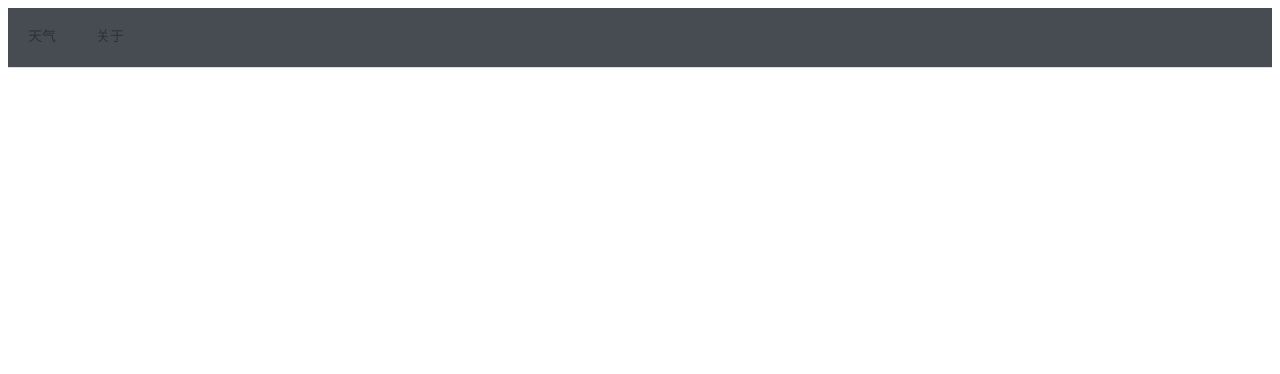
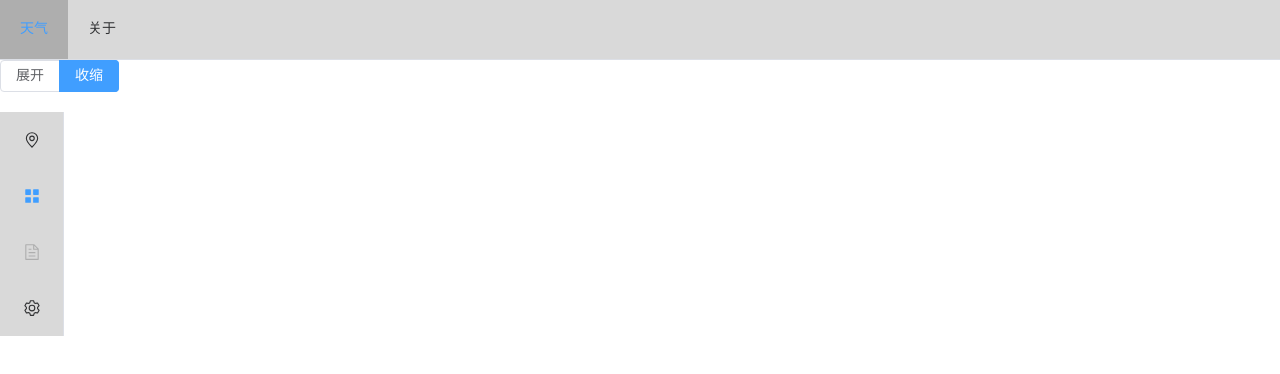
Before and after one commit to thornboo/geek-new-tab, a Vue app: page / in a window 1280 px wide. Shown: the top 374 px of the page. Built offline with nearby package versions, Linux system fonts and the light colour scheme.

Commit message:
Fixed Menu not sticking to the top and added a collapsible panel sidebar

```diff
--- a/src/App.vue
+++ b/src/App.vue
@@ -7,4 +7,7 @@ import indexPage from "@/views/index"
 </script>
 
 <style>
+body {
+  margin: 0;
+}
 </style>
--- /dev/null
+++ b/src/views/index/components/CollapseMenu.vue
@@ -0,0 +1,83 @@
+<template>
+  <el-radio-group v-model="isCollapse" style="margin-bottom: 20px">
+    <el-radio-button :label="false">展开</el-radio-button>
+    <el-radio-button :label="true">收缩</el-radio-button>
+  </el-radio-group>
+
+  <el-menu
+      :unique-opened="true"
+      default-active="2"
+      class="el-menu-vertical-demo"
+      :collapse="isCollapse"
+      @open="handleOpen"
+      @close="handleClose"
+      background-color="#d9d9d9"
+  >
+    <el-sub-menu index="1">
+      <template #title>
+        <el-icon>
+          <location/>
+        </el-icon>
+        <span>选项一</span>
+      </template>
+
+      <el-menu-item-group>
+        <template #title><span>当前选项说明文本</span></template>
+        <el-menu-item index="1-1">子选项一</el-menu-item>
+        <el-menu-item index="1-2">子选项二</el-menu-item>
+      </el-menu-item-group>
+
+      <el-menu-item-group title="当前选项说明文本">
+        <el-menu-item index="1-3">子选项三</el-menu-item>
+      </el-menu-item-group>
+    </el-sub-menu>
+
+    <el-menu-item index="2">
+      <el-icon>
+        <icon-menu/>
+      </el-icon>
+      <template #title>选项二</template>
+    </el-menu-item>
+
+    <el-menu-item index="3" disabled>
+      <el-icon>
+        <document/>
+      </el-icon>
+      <template #title>选项三</template>
+    </el-menu-item>
+
+    <el-menu-item index="4">
+      <el-icon>
+        <setting/>
+      </el-icon>
+      <template #title>选项四</template>
+    </el-menu-item>
+
+  </el-menu>
+</template>
+
+<script setup>
+import {ref} from 'vue'
+import {
+  Document,
+  Menu as IconMenu,
+  Location,
+  Setting,
+} from '@element-plus/icons-vue'
+
+const isCollapse = ref(true)
+const handleOpen = (key, keyPath) => {
+  console.log(key, keyPath)
+}
+const handleClose = (key, keyPath) => {
+  console.log(key, keyPath)
+}
+</script>
+
+<style>
+.el-menu-vertical-demo:not(.el-menu--collapse) {
+  width: 200px;
+  min-height: 400px;
+  height: 100%;
+}
+</style>
--- a/src/views/index/components/Menu.vue
+++ b/src/views/index/components/Menu.vue
@@ -5,7 +5,7 @@
         class="el-menu-demo"
         mode="horizontal"
         :ellipsis="false"
-        background-color="#464C52"
+        background-color="#d9d9d9"
     >
       <el-menu-item index="0">天气</el-menu-item>
       <el-menu-item index="1">关于</el-menu-item>
@@ -22,6 +22,5 @@ const activeIndex = ref('-1')
 
 <style>
 .menu-container {
-  padding: 0;
 }
 </style>
--- a/src/views/index/index.vue
+++ b/src/views/index/index.vue
@@ -2,17 +2,28 @@
   <div class="container">
     <div class="Menu-container">
       <Menu/>
+    </div>
+
+    <div class="Collapse-container">
+      <CollapseMenu/>
     </div>
   </div>
 </template>
 
 <script setup>
 import Menu from "./components/Menu"
+import CollapseMenu from "./components/CollapseMenu"
 </script>
 
 <style scoped>
 .container {
-  width: 100%;
-  height: 1000px;
+}
+
+.Menu-container {
+
+}
+
+.Collapse-container {
+
 }
 </style>
```
